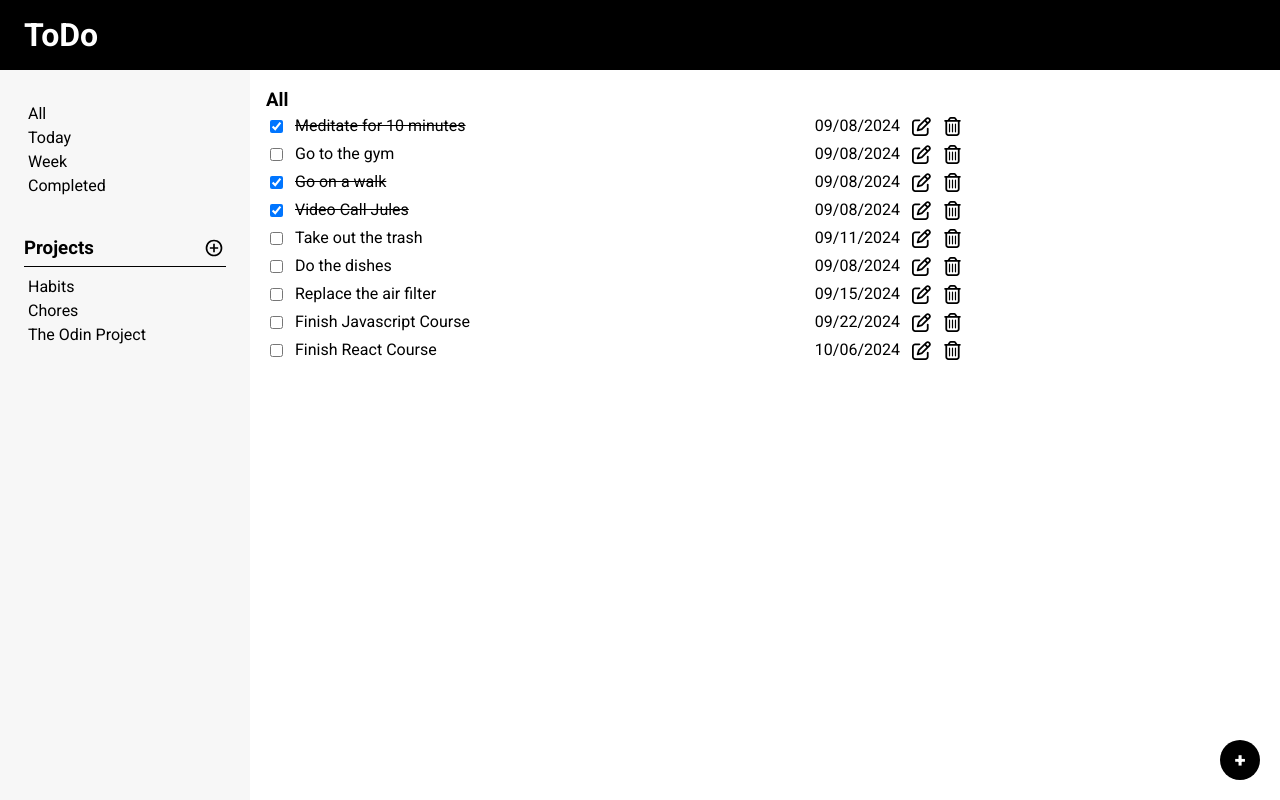
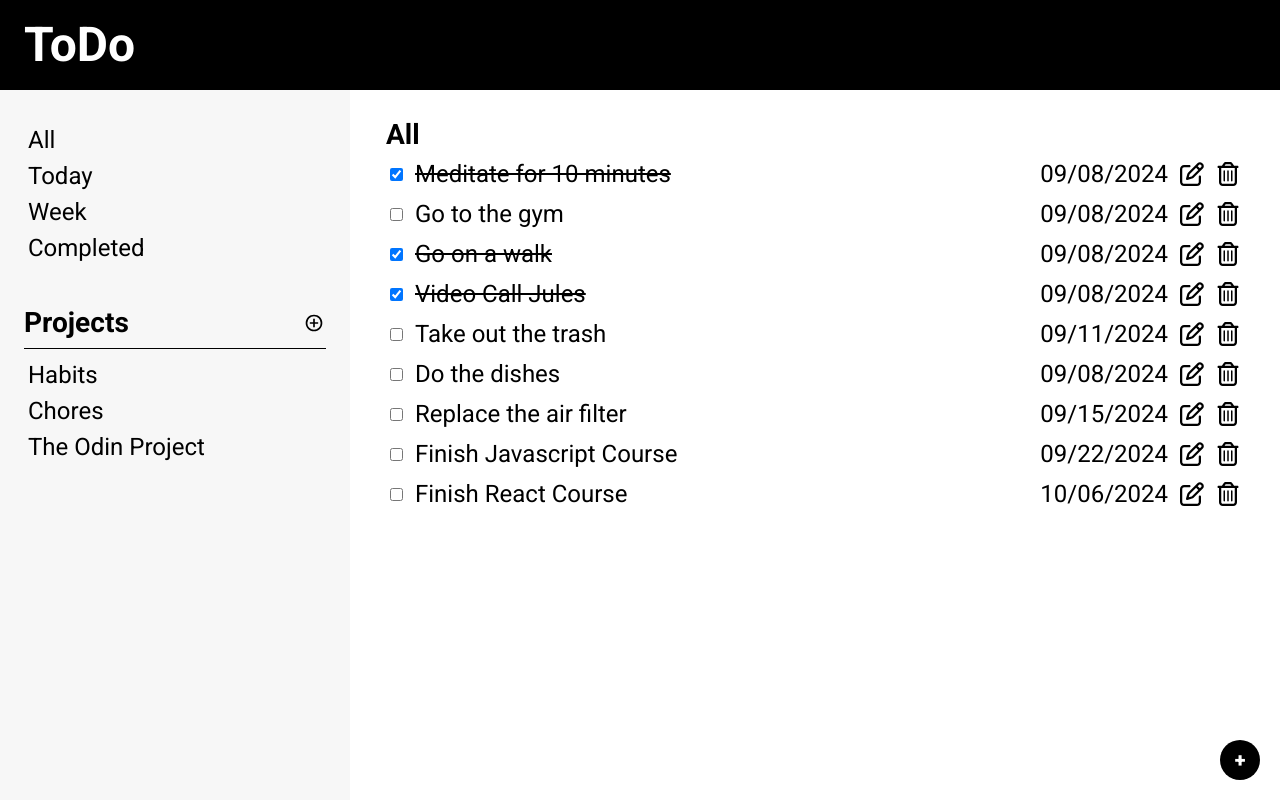
Before and after one commit to tphamdo/todo-list, a website built with webpack: page src/index.html in a window 1280 px wide. Built offline with nearby package versions, Linux system fonts and the light colour scheme.

Commit message:
Increase font size and adjust some styling

```diff
--- a/src/styles.css
+++ b/src/styles.css
@@ -40,12 +40,13 @@ p, h1, h2, h3, h4, h5, h6 {
 :root {
   --light-grey: #F7F7F7;
   --black: #000000;
-  --navbar-width: 250px;
-  --header-height: 70px;
+  --navbar-width: 350px;
+  --header-height: 90px;
 }
 
 body {
   font-family: 'Roboto', sans-serif, serif;
+  font-size: 24px;
   height: 100vh;
   width: 100vw;
 }
@@ -176,7 +177,7 @@ input.new-project:focus {
 
 .content {
   margin-left: var(--navbar-width);
-  padding: 16px;
+  padding: 24px 36px;
   height: 100%;
 }
 
@@ -256,15 +257,15 @@ input[type="submit"] {
   padding: 0 4px;
   align-items: center;
   margin-bottom: 4px;
-  max-width: 700px;
+  max-width: 1000px;
 
   & .due-date {
     margin-left: auto;
   }
 
   & button svg{
-    height: 19px;
-    width: 19px;
+    height: 24px;
+    width: 24px;
   }
 }
 
```
